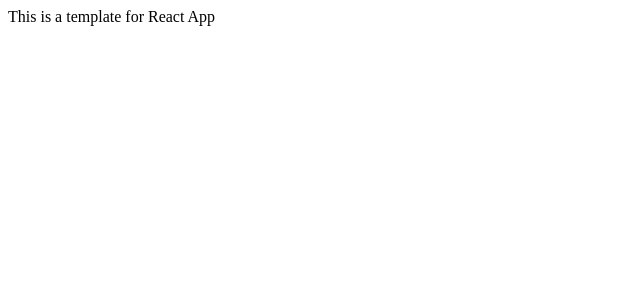
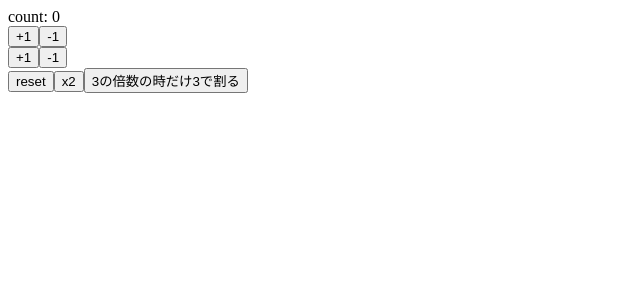
Before and after one commit to keiusukematsuda/react-hooks-101, a React (Create React App) app: page / in a window 1280 px wide. Shown: the top 300 px of the page, without its empty margins (0-640 px from the left). Built offline with nearby package versions, Linux system fonts and the light colour scheme.

Commit message:
my first react-hook with usestate

```diff
--- a/src/App.js
+++ b/src/App.js
@@ -1,8 +1,35 @@
-import React from 'react';
+import React, { useState } from 'react';
 
 const App = () => {
+  const [count, setCount] = useState(0);
+
+  const increment = () => setCount(count + 1);
+  const decrement = () => setCount(count - 1);
+
+  const increment2 = () => setCount(previousCount => previousCount + 1);
+  const decrement2 = () => setCount(previousCount => previousCount - 1);
+
+  const reset = () => setCount(0);
+  const double = () => setCount(previousCount => previousCount * 2);
+  const devide3 = () => setCount((previousCount) => previousCount % 3 === 0 ? previousCount / 3 : previousCount );
+
   return (
-    <div>This is a template for React App</div>
+    <React.Fragment>
+      <div>count: {count}</div>
+      <div>
+        <button onClick={increment}>+1</button>
+        <button onClick={decrement}>-1</button>
+      </div>
+      <div>
+        <button onClick={increment2}>+1</button>
+        <button onClick={decrement2}>-1</button>
+      </div>
+      <div>
+        <button onClick={reset}>reset</button>
+        <button onClick={double}>x2</button>
+        <button onClick= {devide3}>3の倍数の時だけ3で割る</button>
+      </div>
+    </React.Fragment>
   );
 }
 
```
